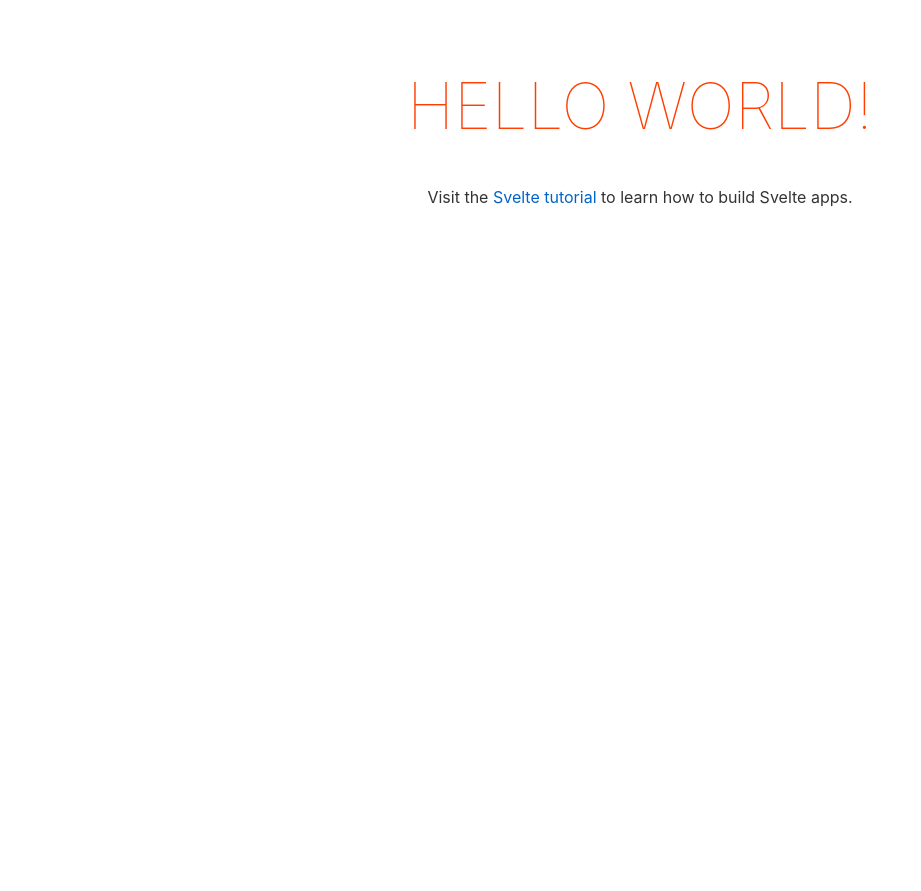
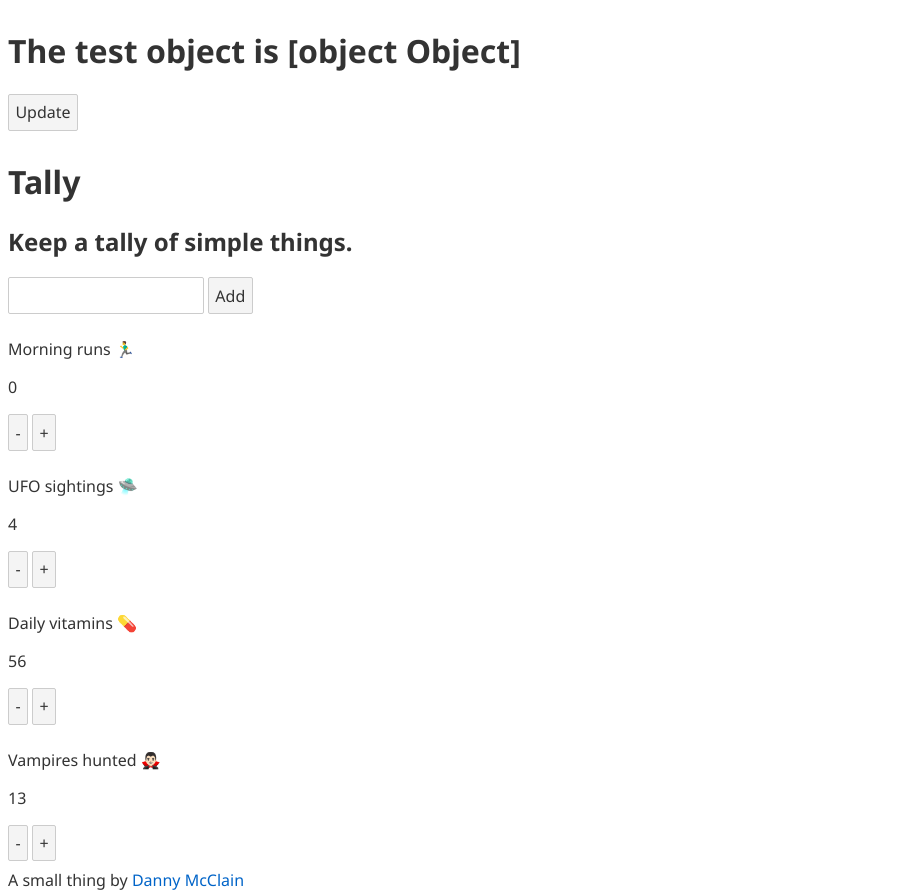
Before and after one commit to dannymcclain/tally, a Svelte app: page / in a window 1280 px wide. Shown: the whole page, without its empty margins (0-921 px from the left). Before the commit the page ends 800 px from the top, so only its background shows below. Built offline with nearby package versions, Linux system fonts and the light colour scheme.

Commit message:
getting things figured out

```diff
--- a/src/App.svelte
+++ b/src/App.svelte
@@ -1,25 +1,50 @@
 <script>
-	export let name;
+  import Header from "./Components/Header.svelte";
+  import Tally from "./Components/Tally.svelte";
+  import Footer from "./Components/Footer.svelte";
+  import NewTally from "./Components/NewTally.svelte";
+  import { testObj } from "./stores.js";
+  function updateObj() {
+    let newVal = { title: "yellow", count: 1, uid: 66 };
+    testObj.update(thing => ({ ...thing, newVal }));
+    console.log($testObj);
+  }
+  let placeholder = [
+    { title: "Morning runs 🏃‍♂️", count: 0 },
+    { title: "UFO sightings 🛸", count: 4 },
+    { title: "Daily vitamins 💊", count: 56 },
+    { title: "Vampires hunted 🧛🏻‍♂️", count: 13 }
+  ];
+  let tallys = [];
+  let storedTallys = placeholder.map(entry => {
+    entry = { title: entry.title, count: entry.count };
+    tallys.push(entry);
+    tallys = tallys;
+  });
+  console.log(tallys);
+  // onMount check localStorage,
+  // if localStorage let tallys = localStorage.map(entry => {
+  // 	return entry.title
+  // })
+
+  function createTally(event) {
+    let tally = {
+      title: event.detail.text
+      // count: 0
+    };
+    tallys.push(tally);
+    tallys = tallys.reverse();
+    console.log(tallys);
+  }
 </script>
 
-<main>
-	<h1>Hello {name}!</h1>
-	<p>Visit the <a href="https://svelte.dev/tutorial">Svelte tutorial</a> to learn how to build Svelte apps.</p>
-</main>
+<style global>
+  @import url("https://fonts.googleapis.com/css2?family=Noto+Sans:wght@400;700&display=swap");
 
-<style>
-	main {
-		text-align: center;
-		padding: 1em;
-		max-width: 240px;
-		margin: 0 auto;
-	}
-
-	h1 {
-		color: #ff3e00;
-		text-transform: uppercase;
-		font-size: 4em;
-		font-weight: 100;
+  body {
+    font-family: "Noto Sans", -apple-system, BlinkMacSystemFont, "Segoe UI",
+      Roboto, Oxygen, Ubuntu, Cantarell, "Open Sans", "Helvetica Neue",
+      sans-serif;
   }
 
   @media (min-width: 640px) {
@@ -28,3 +53,19 @@
     }
   }
 </style>
+
+<h1>The test object is {testObj}</h1>
+<button on:click={updateObj}>Update</button>
+<main>
+  <Header />
+  <NewTally on:add={createTally} />
+  {#each tallys as tally}
+    <Tally title={tally.title} count={tally.count} />
+  {/each}
+  <!--
+  <Tally title="Morning runs 🏃‍♂️" />
+  <Tally title="UFO sightings 🛸" />
+  <Tally title="Daily vitamins 💊" />
+  <Tally title="Vampires hunted 🧛🏻‍♂️" /> -->
+  <Footer />
+</main>
--- /dev/null
+++ b/src/Components/Footer.svelte
@@ -0,0 +1,12 @@
+<script>
+
+</script>
+
+<style>
+
+</style>
+
+<footer>
+  A small thing by
+  <a href="https://dannymcclain.com">Danny McClain</a>
+</footer>
--- /dev/null
+++ b/src/Components/Header.svelte
@@ -0,0 +1,12 @@
+<script>
+
+</script>
+
+<style>
+
+</style>
+
+<header>
+  <h1>Tally</h1>
+  <h2>Keep a tally of simple things.</h2>
+</header>
--- /dev/null
+++ b/src/Components/NewTally.svelte
@@ -0,0 +1,20 @@
+<script>
+  import { createEventDispatcher } from "svelte";
+
+  const dispatch = createEventDispatcher();
+  let title;
+
+  function sendTally() {
+    dispatch("add", {
+      text: title
+    });
+    title = "";
+  }
+</script>
+
+<style>
+
+</style>
+
+<input type="text" bind:value={title} />
+<button on:click={sendTally}>Add</button>
--- /dev/null
+++ b/src/Components/Tally.svelte
@@ -0,0 +1,27 @@
+<script>
+  export let title = "UFO Sightings";
+  export let count = 0;
+
+  function deincrement() {
+    if (count > 1) {
+      count -= 1;
+    } else {
+      count = 0;
+    }
+  }
+  function increment() {
+    count += 1;
+  }
+</script>
+
+<style>
+
+</style>
+
+<section>
+  <p class="title">{title}</p>
+  <!-- <input class="count" bind:value={count} /> -->
+  <p class="count">{count}</p>
+  <button on:click={deincrement}>-</button>
+  <button on:click={increment}>+</button>
+</section>
--- /dev/null
+++ b/src/stores.js
@@ -0,0 +1,8 @@
+import { writable } from "svelte/store";
+
+export const testObj = writable([
+  { title: "red", count: 0, uid: 1 },
+  { title: "blue", count: 4, uid: 2 },
+  { title: "green", count: 9, uid: 3 },
+  { title: "yellow", count: 2, uid: 4 }
+]);
```
Lines whose indentation alone changed are shown as unchanged.
